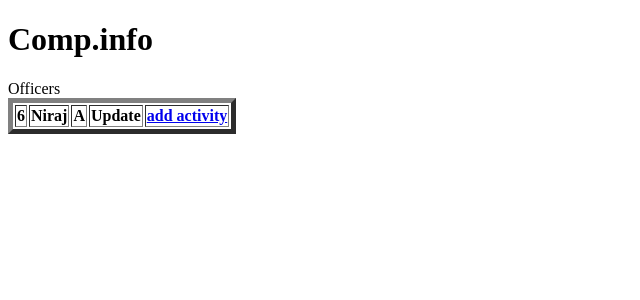
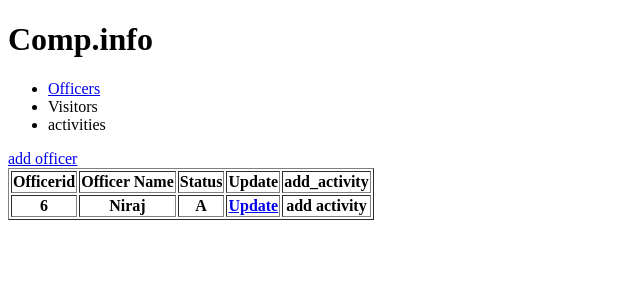
Before and after one commit to RoSan587/asignment, a Django app: page /officer/ in a window 1280 px wide. Shown: the top 300 px of the page, without its empty margins (0-640 px from the left). Run offline with Django 3.2, Linux system fonts and the light colour scheme; data comes from the database, SQL or seed files in the repository; both versions use the stored data as it was after the commit; lists and menus that the app fills with data are empty.

Commit message:
Officer add and update using template

```diff
--- a/appointement_system/Templates/home.html
+++ b/appointement_system/Templates/home.html
@@ -9,11 +9,19 @@
 		<h1>Comp.info </h1>
 
 	</div>
-	<div class="navbar">
+		<div class="navbar">
 
-		<div>Officers</div>
+			<div>
 
-	</div>
+				<ul>
+				<li><a href="{%url 'officerinfo' %}">Officers</a></li>
+				<li>Visitors</li>
+				<li>activities</li>
+			    </ul>
+
+			</div>
+
+		</div>
 
 	{% block content %}
 
--- a/appointement_system/Templates/officer/officerinfo.html
+++ b/appointement_system/Templates/officer/officerinfo.html
@@ -2,23 +2,29 @@
 {% block content %}
 <div>
 
-	<div>
-
 
 	<div>
+		<div><a href="{% url 'create-officer' %}">add officer</a></div>
 
-			<table border=5>
-
+		<table border=1>
+			<tr>
+				<th>Officerid</th>
+				<th>Officer Name</th>
+				<th>Status</th>
+				<th>Update</th>
+				<th>add_activity</th>
+			</tr>
 			{% for officer in content %}
 			<tr>
 				<th>{{officer.id}}</th>
 				<th>{{officer.Name}}</th>
 				<th>{{officer.Status}}</th>
-					<th>Update</th>
-					<th><a href="{% url 'create-activity'%}">add activity</a></th>
+				<th><a href="{% url 'update-officer' officer.id %}">Update</a></th>
+				<th>add activity</th>
 			</tr>
 
 			{% endfor %}
+
 
 		</table>
 
@@ -27,7 +33,4 @@
 
 
 </div>
-
-
-</div>
 {% endblock %}
--- a/appointement_system/appointement_system/urls.py
+++ b/appointement_system/appointement_system/urls.py
@@ -14,13 +14,15 @@ Including another URLconf
     2. Add a URL to urlpatterns:  path('blog/', include('blog.urls'))
 """
 from django.contrib import admin
-from django.urls import path
-from officer.views import officerinfo
-from activity_record.views import create_activity
+from django.urls import path, include
+from django.shortcuts import render
+
+def home(request):
+    return render(request,'home.html',{})
+
 
 urlpatterns = [
     path('admin/', admin.site.urls),
-    path('officer/',officerinfo),
-    path('',officerinfo),
-    path('create-activity',create_activity,name="create-activity")
+    path('',home,name='home_page'),
+    path('officer/',include('officer.urls'))
 ]
--- /dev/null
+++ b/appointement_system/officer/urls.py
@@ -0,0 +1,8 @@
+from django.urls import path
+from . import views
+
+urlpatterns = [
+    path('',views.officerinfo,name="officerinfo"),
+    path('create-officer',views.createofficer,name="create-officer"),
+    path('update-officer/<str:id>/',views.updateofficer,name="update-officer"),
+]
--- a/appointement_system/officer/views.py
+++ b/appointement_system/officer/views.py
@@ -1,7 +1,35 @@
-from django.shortcuts import render
+from django.shortcuts import render, redirect
 from django.http import HttpResponse
 from .models import Officer
-# Create your views here.
+from .forms import OfficerForm
+
+
+# My views here.
+
 def officerinfo(request):
 	officers = Officer.objects.all()
+	print(officers)
 	return render(request,'officer/officerinfo.html',{'content':officers})
+
+def createofficer(request):
+	form = OfficerForm()
+	content = {'form': form}
+	if request.method == 'POST' :
+		form = OfficerForm(request.POST)
+		print(form)
+		if form.is_valid():
+			form.save()
+			return redirect('home_page')
+	return render(request,'officer/createofficer.html',content)
+
+def updateofficer(request,id):
+	officer = Officer.objects.get(id=id)
+	form = OfficerForm(instance=officer)
+	content = {'form': form}
+	if request.method == 'POST' :
+		form = OfficerForm(request.POST)
+		print(form)
+		if form.is_valid():
+			form.save()
+			return redirect('home_page')
+	return render(request,'officer/createofficer.html',content)
```
Also changed, not shown: appointement_system/Templates/officer/createofficer.html (added, +16 -0 lines), appointement_system/officer/forms.py (added, +8 -0 lines), appointement_system/db.sqlite3. Lines whose indentation alone changed are shown as unchanged.
